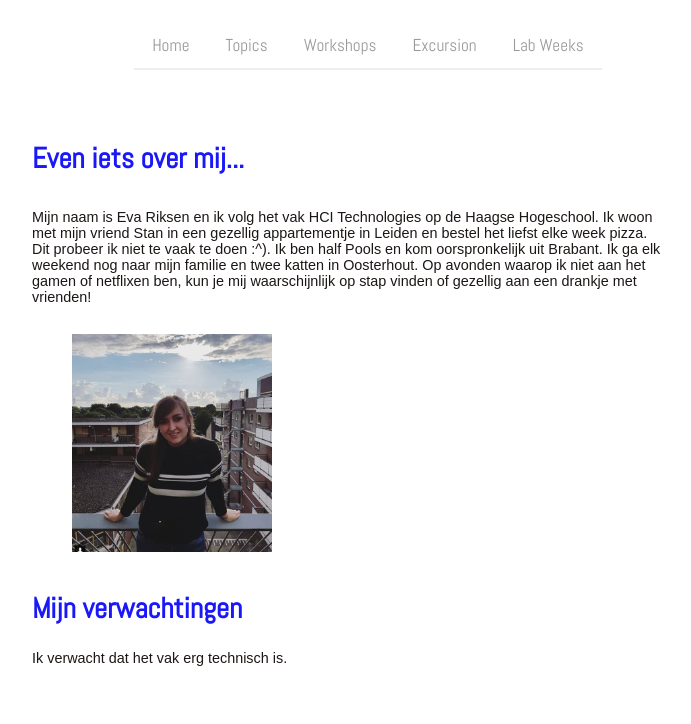
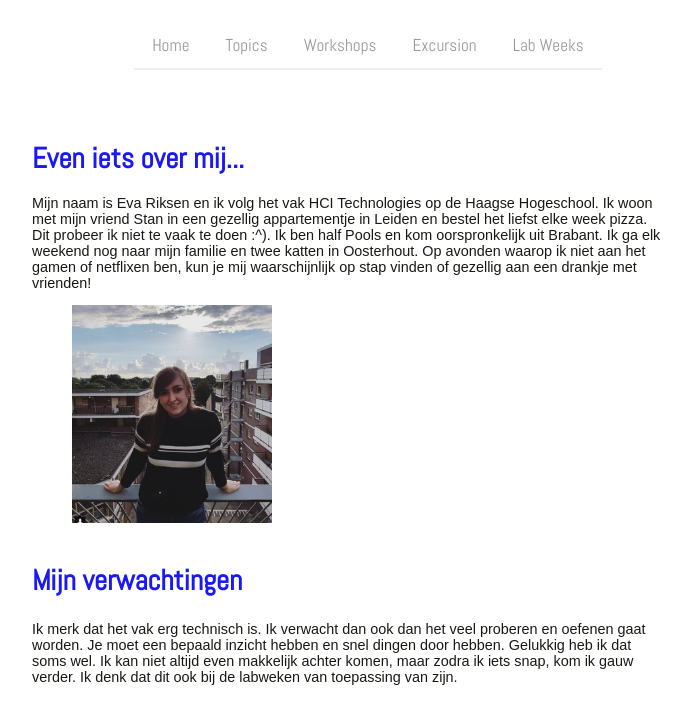
Before and after one commit to xewaax/HCI-EvaRiksen, a plain HTML site: page index.html in a window 1280 px wide. Shown: the whole page, without its empty margins (292-983 px from the left). Drawn offline with Linux system fonts and the light colour scheme.

Commit message:
home changes

```diff
--- a/css/style.css
+++ b/css/style.css
@@ -45,11 +45,15 @@ a {
 .mePic{
 	width: 200px;
 	display: flex;
-	order:1;
+
 }
 
 @media only screen and (min-width : 600px) {
 /* Styles */
+
+ .container {
+	width: 60%
+ }
 
 
 /* end query */
@@ -61,4 +65,6 @@ a {
 	width: 50%;
 }
 
+
+
 } /* end query */
--- a/index.html
+++ b/index.html
@@ -64,7 +64,7 @@
 		</header>
 
 		<main class="intro">
-
+			<div class="aboutMe">
 				<h1>Even iets over mij...</h1>
 				<p>Mijn naam is Eva Riksen en ik volg het vak HCI Technologies op de Haagse Hogeschool. Ik woon met mijn vriend Stan in een gezellig appartementje in Leiden en bestel het liefst elke week pizza. Dit probeer ik niet te vaak te doen :^). Ik ben half Pools en kom oorspronkelijk uit Brabant. Ik ga elk weekend nog naar mijn familie en twee katten in Oosterhout. Op avonden waarop ik niet aan het gamen of netflixen ben, kun je mij waarschijnlijk op stap vinden of gezellig aan een drankje met vrienden!</p>
 
@@ -73,9 +73,11 @@
 			<img src="images/eva1.jpg" alt="Eva" class="mePic"/>
 			</figure>
 
+			</div>
+
 			<section>
 			<h1>Mijn verwachtingen</h1>
-				<p>Ik verwacht dat het vak erg technisch is.</p>
+				<p>Ik merk dat het vak erg technisch is. Ik verwacht dan ook dan het veel proberen en oefenen gaat worden. Je moet een bepaald inzicht hebben en snel dingen door hebben. Gelukkig heb ik dat soms wel. Ik kan niet altijd even makkelijk achter komen, maar zodra ik iets snap, kom ik gauw verder. Ik denk dat dit ook bij de labweken van toepassing van zijn. </p>
 			</section>
 
 		</main>
```
